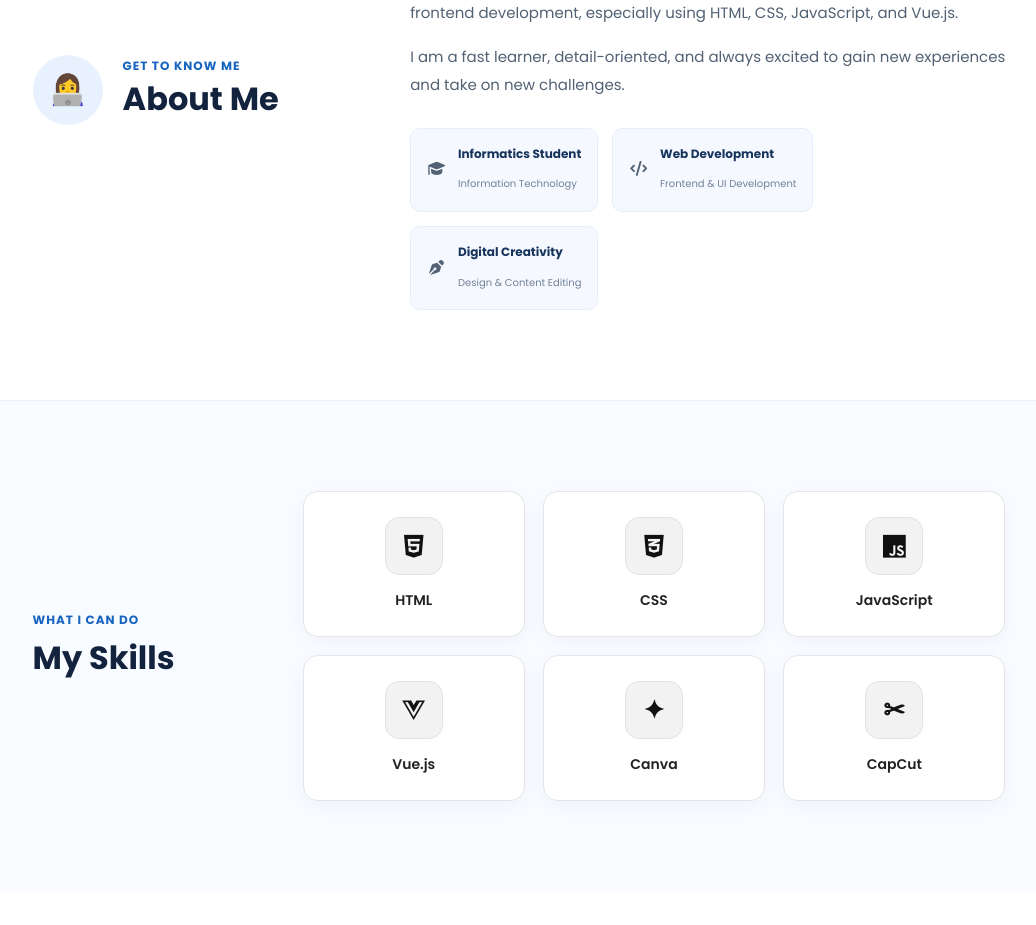
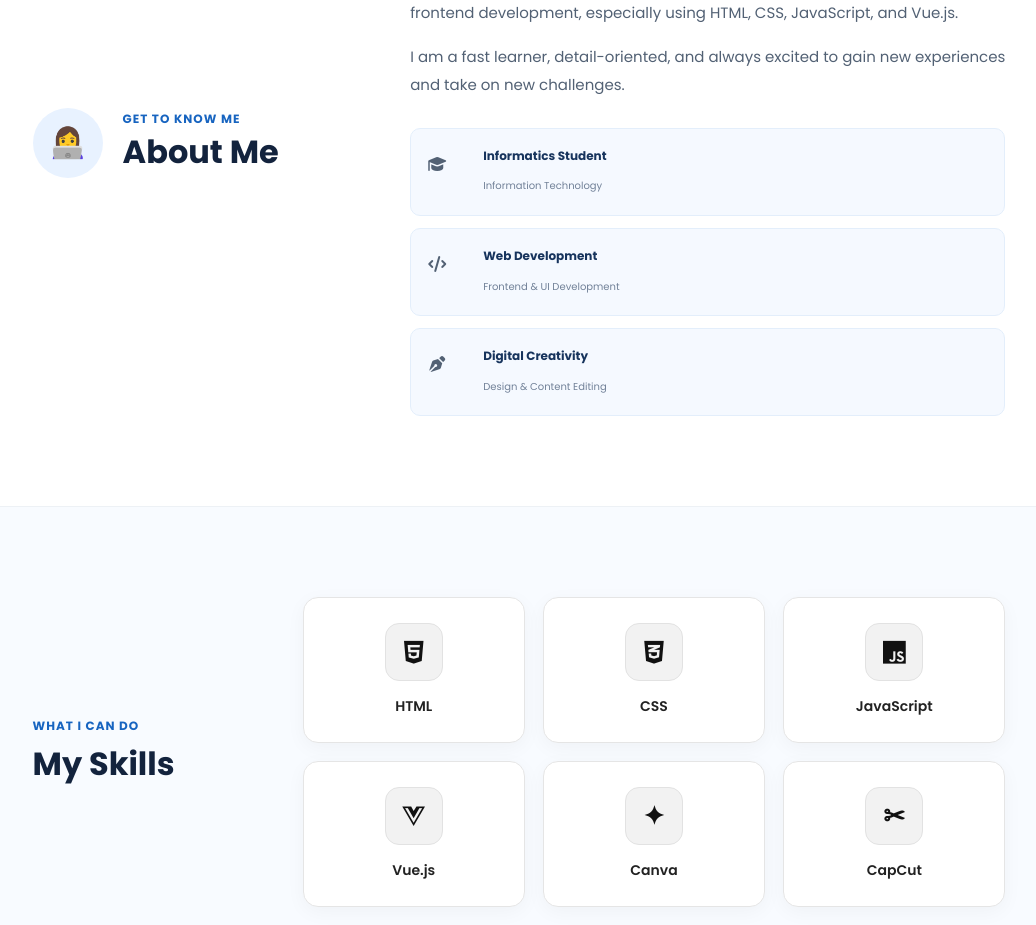
Before and after one commit to SintaaCakepp/portfolio, a Vue app: page / in a window 1280 px wide. Shown: the part 1020-1945 px from the top of the page, without its empty margins (121-1157 px from the left). Built offline with nearby package versions, Linux system fonts and the light colour scheme.

Commit message:
fix: update about section styles for improved layout and icon presentation

```diff
--- a/src/style.css
+++ b/src/style.css
@@ -1384,3 +1384,24 @@ a {
     justify-content: center;
   }
 }
+
+.about-highlights {
+  grid-template-columns: 1fr;
+
+  gap: 12px;
+}
+
+.about-item {
+  width: 100%;
+
+  min-height: 82px;
+
+  padding: 16px;
+}
+
+.about-icon {
+  width: 44px;
+  height: 44px;
+
+  font-size: 16px;
+}
```
